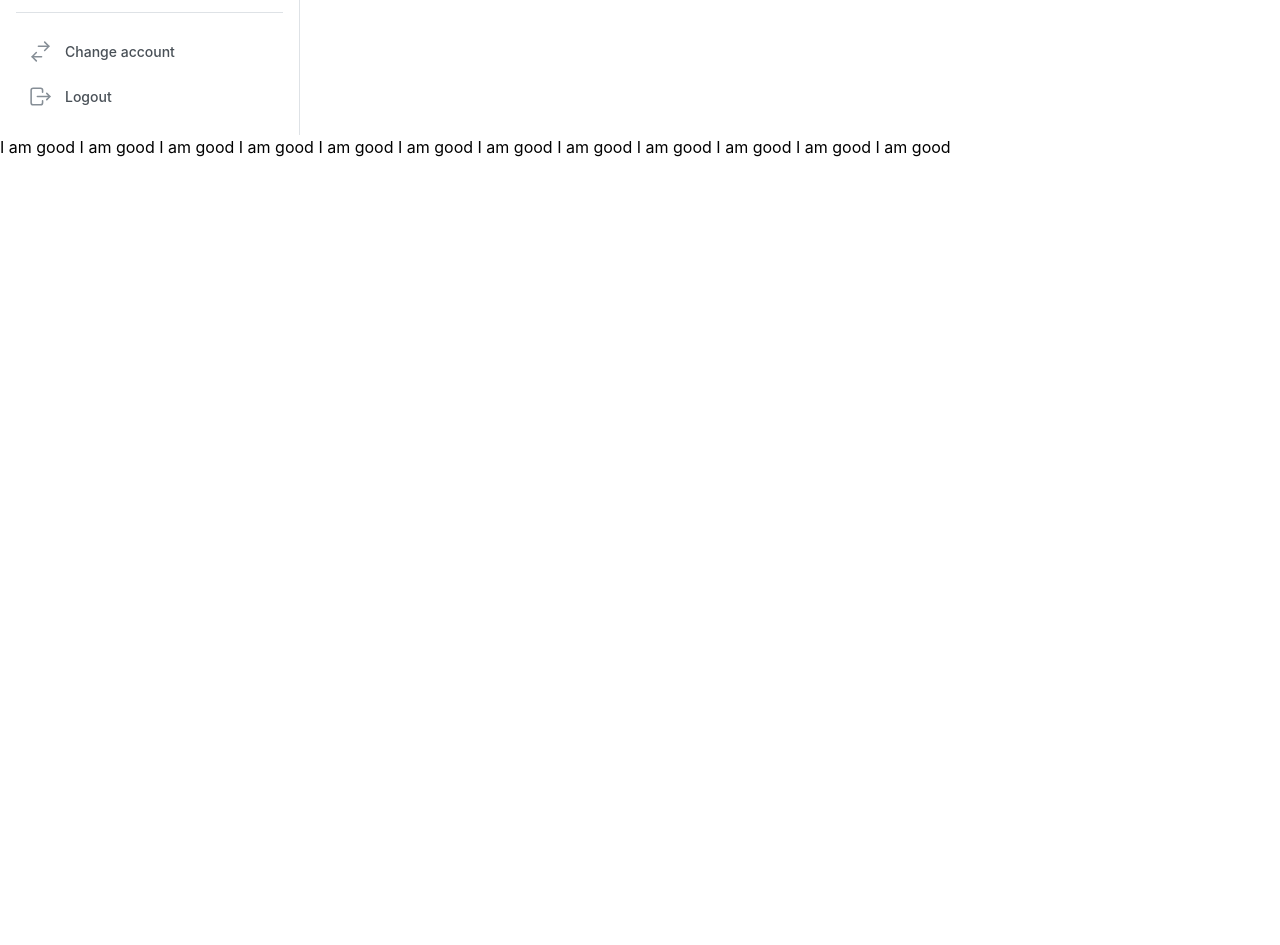
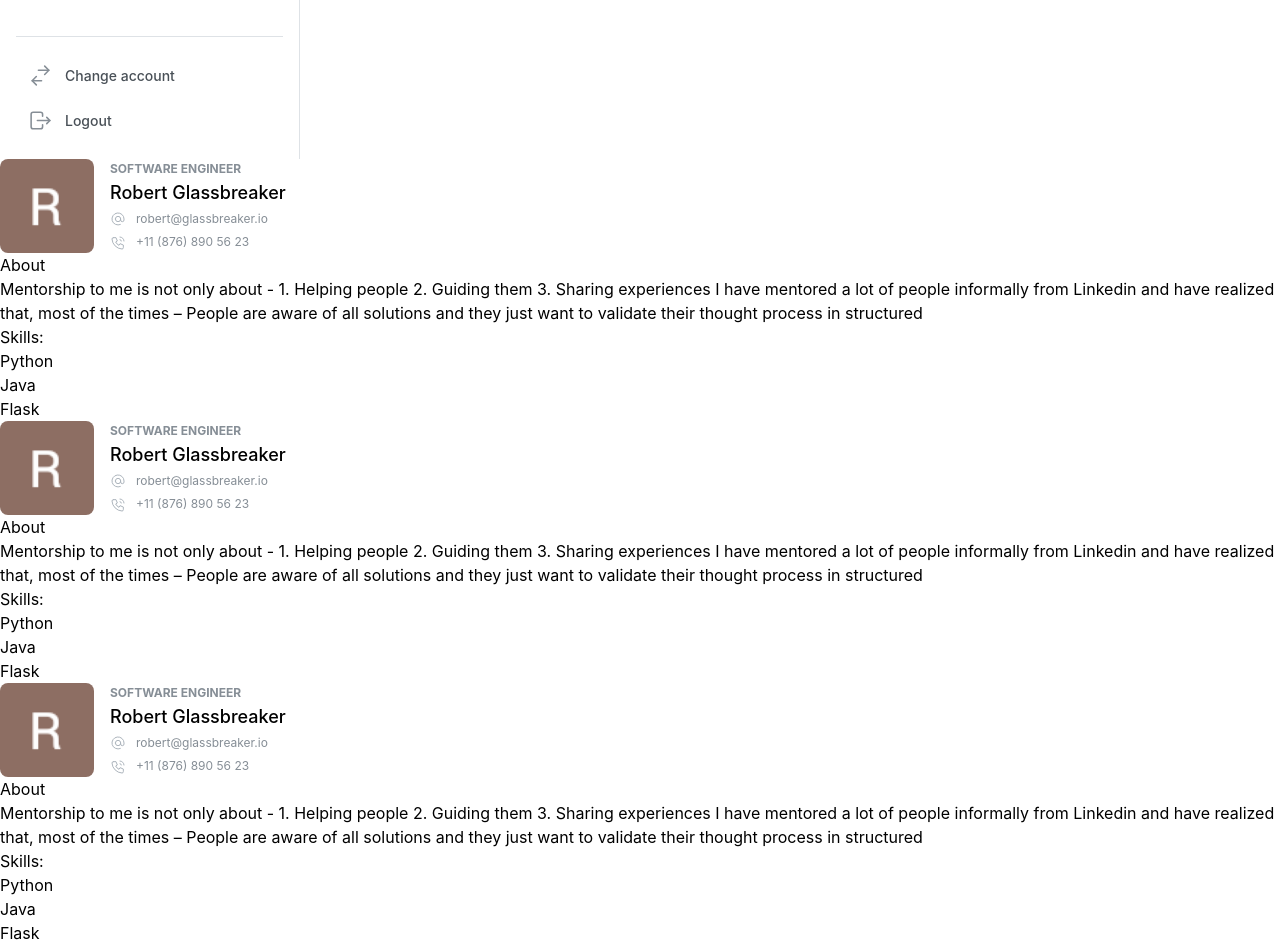
Before and after one commit to RYAN-REGO/HM0052_MernMaestros, a React (Vite) app in the folder client/: page / in a window 1280 px wide. Shown: the part 600-1545 px from the top of the page. Before the commit the page ends 800 px from the top, so only its background shows below. Built offline with nearby package versions, Linux system fonts and the light colour scheme.

Commit message:
fixed feed scroll

```diff
--- a/client/package.json
+++ b/client/package.json
@@ -10,6 +10,8 @@
     "preview": "vite preview"
   },
   "dependencies": {
+    "@fontsource/poppins": "^5.0.8",
+    "@fontsource/work-sans": "^5.0.16",
     "@mantine/core": "^7.5.3",
     "@mantine/hooks": "^7.5.3",
     "@mantinex/mantine-logo": "^1.0.1",
--- a/client/src/App.jsx
+++ b/client/src/App.jsx
@@ -3,6 +3,7 @@ import "@mantine/core/styles.css";
 import { Burger, MantineProvider } from "@mantine/core";
 import { Sidebar } from "./components/Sidebar/Sidebar";
 import { useDisclosure } from "@mantine/hooks";
+import MentorProfilePage from "./components/Mentor/MentorProfilePage";
 
 const App = () => {
   const [opened, { toggle }] = useDisclosure();
@@ -10,7 +11,8 @@ const App = () => {
 
   return (
     <MantineProvider>
-      <div className="md:hidden">
+      <div>
+        <div className="md:hidden flex items-center">
           <Burger
             opened={opened}
             onClick={toggle}
@@ -22,15 +24,20 @@ const App = () => {
               <Sidebar toggle={toggle} />
             </div>
           )}
+          <div>
+            <h1 className="text-2xl font-semibold ml-5">AppName</h1>
           </div>
-      <div className="flex flex-row">
-        <div className="hidden md:flex flex-row">
+        </div>
+        <div className="flex flex-row justify-between">
+          <div className="hidden md:flex flex-row w-1/2">
             <Sidebar toggle={toggle} />
           </div>
           {/* all routes goes here */}
           <div className="p-4">
-          I am good I am good I am good I am good I am good I am good I am good
-          I am good I am good I am good I am good I am good
+            <div>
+              <MentorProfilePage />
+            </div>
+          </div>
         </div>
       </div>
     </MantineProvider>
--- /dev/null
+++ b/client/src/components/Mentor/MentorCard.jsx
@@ -0,0 +1,39 @@
+import { Avatar, Text, Group } from "@mantine/core";
+import { IconPhoneCall, IconAt } from "@tabler/icons-react";
+import classes from "./MentorCard.module.css";
+import ProfilePhoto from "../../assets/mentor.png";
+
+const MentorCard = () => {
+  return (
+    <div>
+      <Group wrap="nowrap">
+        <Avatar src={ProfilePhoto} size={94} radius="md" />
+        <div>
+          <Text fz="xs" tt="uppercase" fw={700} c="dimmed">
+            Software engineer
+          </Text>
+
+          <Text fz="lg" fw={500} className={classes.name}>
+            Robert Glassbreaker
+          </Text>
+
+          <Group wrap="nowrap" gap={10} mt={3}>
+            <IconAt stroke={1.5} size="1rem" className={classes.icon} />
+            <Text fz="xs" c="dimmed">
+              robert@glassbreaker.io
+            </Text>
+          </Group>
+
+          <Group wrap="nowrap" gap={10} mt={5}>
+            <IconPhoneCall stroke={1.5} size="1rem" className={classes.icon} />
+            <Text fz="xs" c="dimmed">
+              +11 (876) 890 56 23
+            </Text>
+          </Group>
+        </div>
+      </Group>
+    </div>
+  );
+};
+
+export default MentorCard;
--- /dev/null
+++ b/client/src/components/Mentor/MentorCard.module.css
@@ -0,0 +1,7 @@
+.icon {
+  color: light-dark(var(--mantine-color-gray-5), var(--mantine-color-dark-3));
+}
+
+.name {
+  font-family: Greycliff CF, var(--mantine-font-family);
+}
--- /dev/null
+++ b/client/src/components/Mentor/MentorProfilePage.jsx
@@ -0,0 +1,88 @@
+import React from "react";
+import MentorCard from "./MentorCard";
+
+const MentorProfilePage = () => {
+  return (
+    <div className="p-9 h-[100vh] overflow-auto">
+      <MentorCard />
+      <div className="mt-9">
+        <h1 className="text-xl font-semibold">About</h1>
+        <p>
+          Mentorship to me is not only about - 1. Helping people 2. Guiding them
+          3. Sharing experiences I have mentored a lot of people informally from
+          Linkedin and have realized that, most of the times – People are aware
+          of all solutions and they just want to validate their thought process
+          in structured{" "}
+        </p>
+      </div>
+      <div className="flex gap-2 items-center mt-9">
+        <h1 className="text-xl font-semibold">Skills:</h1>
+        <div className="ml-4 flex gap-4">
+          <div className="flex items-center px-4 h-9 rounded-full bg-blue-300">
+            Python
+          </div>
+          <div className="flex items-center px-4 h-9 rounded-full bg-blue-300">
+            Java
+          </div>
+          <div className="flex items-center px-4 h-9 rounded-full bg-blue-300">
+            Flask
+          </div>
+        </div>
+      </div>
+
+      <MentorCard />
+      <div className="mt-9">
+        <h1 className="text-xl font-semibold">About</h1>
+        <p>
+          Mentorship to me is not only about - 1. Helping people 2. Guiding them
+          3. Sharing experiences I have mentored a lot of people informally from
+          Linkedin and have realized that, most of the times – People are aware
+          of all solutions and they just want to validate their thought process
+          in structured{" "}
+        </p>
+      </div>
+      <div className="flex gap-2 items-center mt-9">
+        <h1 className="text-xl font-semibold">Skills:</h1>
+        <div className="ml-4 flex gap-4">
+          <div className="flex items-center px-4 h-9 rounded-full bg-blue-300">
+            Python
+          </div>
+          <div className="flex items-center px-4 h-9 rounded-full bg-blue-300">
+            Java
+          </div>
+          <div className="flex items-center px-4 h-9 rounded-full bg-blue-300">
+            Flask
+          </div>
+        </div>
+      </div>
+
+      <MentorCard />
+      <div className="mt-9">
+        <h1 className="text-xl font-semibold">About</h1>
+        <p>
+          Mentorship to me is not only about - 1. Helping people 2. Guiding them
+          3. Sharing experiences I have mentored a lot of people informally from
+          Linkedin and have realized that, most of the times – People are aware
+          of all solutions and they just want to validate their thought process
+          in structured{" "}
+        </p>
+      </div>
+      <div className="flex gap-2 items-center mt-9">
+        <h1 className="text-xl font-semibold">Skills:</h1>
+        <div className="ml-4 flex gap-4">
+          <div className="flex items-center px-4 h-9 rounded-full bg-blue-300">
+            Python
+          </div>
+          <div className="flex items-center px-4 h-9 rounded-full bg-blue-300">
+            Java
+          </div>
+          <div className="flex items-center px-4 h-9 rounded-full bg-blue-300">
+            Flask
+          </div>
+        </div>
+      </div>
+    </div>
+  );
+};
+
+export default MentorProfilePage;
--- a/client/src/components/Sidebar/Sidebar.jsx
+++ b/client/src/components/Sidebar/Sidebar.jsx
@@ -1,5 +1,5 @@
-import { useState } from 'react';
-import { Group, Code } from '@mantine/core';
+import { useState } from "react";
+import { Group, Code } from "@mantine/core";
 import {
   IconBellRinging,
   IconFingerprint,
@@ -10,22 +10,22 @@ import {
   IconReceipt2,
   IconSwitchHorizontal,
   IconLogout,
-} from '@tabler/icons-react';
-import { MantineLogo } from '@mantinex/mantine-logo';
-import classes from './NavbarSimple.module.css';
+} from "@tabler/icons-react";
+import { MantineLogo } from "@mantinex/mantine-logo";
+import classes from "./NavbarSimple.module.css";
 
 const data = [
-  { link: '', label: 'Notifications', icon: IconBellRinging },
-  { link: '', label: 'Billing', icon: IconReceipt2 },
-  { link: '', label: 'Security', icon: IconFingerprint },
-  { link: '', label: 'SSH Keys', icon: IconKey },
-  { link: '', label: 'Databases', icon: IconDatabaseImport },
-  { link: '', label: 'Authentication', icon: Icon2fa },
-  { link: '', label: 'Other Settings', icon: IconSettings },
+  { link: "", label: "Notifications", icon: IconBellRinging },
+  { link: "", label: "Billing", icon: IconReceipt2 },
+  { link: "", label: "Security", icon: IconFingerprint },
+  { link: "", label: "SSH Keys", icon: IconKey },
+  { link: "", label: "Databases", icon: IconDatabaseImport },
+  { link: "", label: "Authentication", icon: Icon2fa },
+  { link: "", label: "Other Settings", icon: IconSettings },
 ];
 
-export function Sidebar({toggle}) {
-  const [active, setActive] = useState('Billing');
+export function Sidebar({ toggle }) {
+  const [active, setActive] = useState("Billing");
 
   const links = data.map((item) => (
     <a
@@ -44,22 +44,36 @@ export function Sidebar({toggle}) {
   ));
 
   return (
-    <nav className={classes.navbar}>
+    <nav className={`${classes.navbar} h-[100vh]`}>
       <div className={classes.navbarMain}>
         <Group className={classes.header} justify="space-between">
           <MantineLogo size={28} />
-          <Code onClick={toggle} className='md:hidden cursor-pointer text-md font-bold' fw={700}>Close</Code>
+          <Code
+            onClick={toggle}
+            className="md:hidden cursor-pointer text-md font-bold"
+            fw={700}
+          >
+            Close
+          </Code>
         </Group>
         {links}
       </div>
 
       <div className={classes.footer}>
-        <a href="#" className={classes.link} onClick={(event) => event.preventDefault()}>
+        <a
+          href="#"
+          className={classes.link}
+          onClick={(event) => event.preventDefault()}
+        >
           <IconSwitchHorizontal className={classes.linkIcon} stroke={1.5} />
           <span>Change account</span>
         </a>
 
-        <a href="#" className={classes.link} onClick={(event) => event.preventDefault()}>
+        <a
+          href="#"
+          className={classes.link}
+          onClick={(event) => event.preventDefault()}
+        >
           <IconLogout className={classes.linkIcon} stroke={1.5} />
           <span>Logout</span>
         </a>
--- a/client/src/index.css
+++ b/client/src/index.css
@@ -1,3 +1,20 @@
 @tailwind base;
 @tailwind components;
 @tailwind utilities;
+
+* {
+  box-sizing: border-box;
+  margin: 0;
+  padding: 0;
+}
+
+::-webkit-scrollbar {
+  width: 2px;
+}
+::-webkit-scrollbar-thumb {
+  background-color: #62c0fe;
+  border-radius: 1px;
+}
+::-webkit-scrollbar-track {
+  background-color: #c9d9f5;
+}
```
Also changed, not shown: client/src/App.css (deleted), client/src/assets/mentor.png (added), 1 other file (tests, documents, lock files or other folders). Lines whose indentation alone changed are shown as unchanged.
